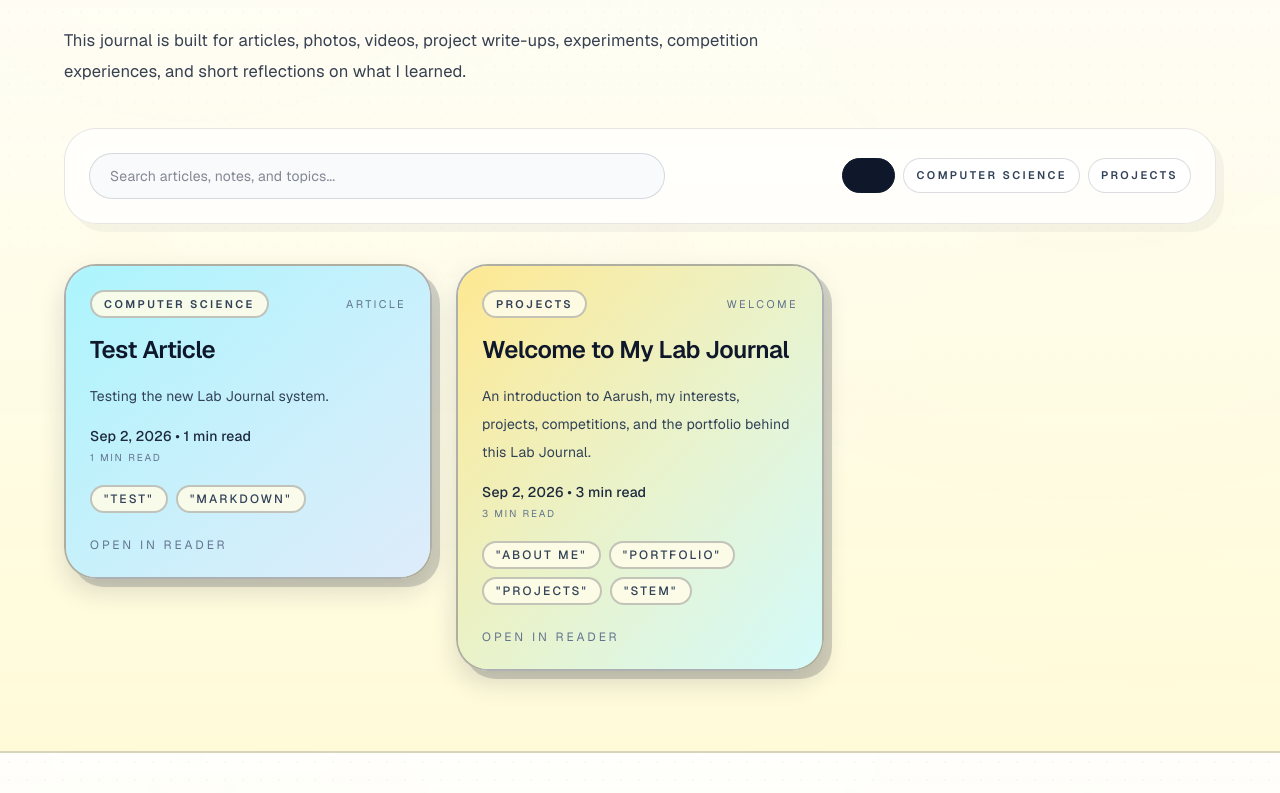
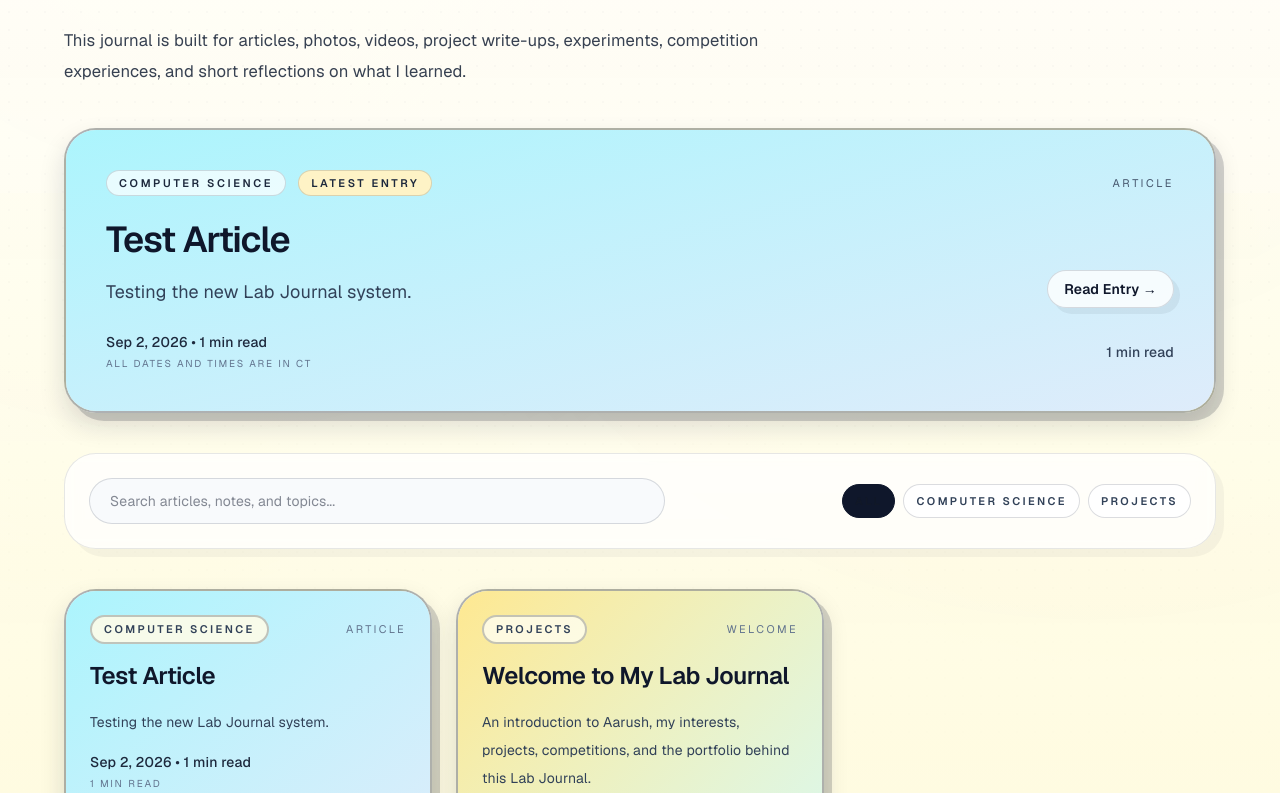
Before and after one commit to Sac-da-ROOK/portfolio, a Next.js app: page /lab-journal in a window 1280 px wide. Shown: the part 2207-3000 px from the top of the page. Built offline with nearby package versions, Linux system fonts and the light colour scheme; no server answers.

Commit message:
Add featured latest Lab Journal entry

```diff
--- a/src/app/lab-journal/page.tsx
+++ b/src/app/lab-journal/page.tsx
@@ -48,6 +48,7 @@ export const dynamic = 'force-dynamic';
 export default async function LabJournalPage() {
     const journalEntries = await getJournalEntries();
     const latestArticleLabel = journalEntries[0]?.title ?? "No published articles yet";
+    const latestEntry = journalEntries[0] ?? null;
 
     return (
         <main id="main-content" className="min-h-screen">
--- a/src/components/LabJournalExplorer.tsx
+++ b/src/components/LabJournalExplorer.tsx
@@ -12,6 +12,8 @@ type LabJournalExplorerProps = {
 export default function LabJournalExplorer({ entries }: LabJournalExplorerProps) {
     const [query, setQuery] = useState("");
     const [activeCategory, setActiveCategory] = useState("All");
+
+    const latestEntry = entries[0] ?? null;
 
     const categories = useMemo(() => {
         const uniqueCategories = Array.from(new Set(entries.map((entry) => entry.category).filter(Boolean)));
@@ -38,6 +40,55 @@ export default function LabJournalExplorer({ entries }: LabJournalExplorerProps)
 
     return (
         <>
+            {latestEntry ? (
+                <div className="mt-10">
+                    <Link href={createEntryHref(latestEntry.slug)} className="group block">
+                        <article className="interactive-card glass-card relative overflow-hidden rounded-[2rem] border border-slate-900/15 bg-white/80 p-6 shadow-[12px_12px_0_rgba(15,23,42,0.08)] ui-transition hover:-translate-y-1 hover:border-cyan-400/30 sm:p-8 lg:p-10">
+                            <div className={`absolute inset-0 bg-gradient-to-br ${latestEntry.accent} opacity-90`} aria-hidden="true" />
+                            <div className="relative z-10">
+                                <div className="flex flex-col gap-3 sm:flex-row sm:items-center sm:justify-between">
+                                    <div className="flex flex-wrap items-center gap-3">
+                                        <span className="rounded-full border border-slate-900/15 bg-white/70 px-3 py-1 text-[11px] font-semibold uppercase tracking-[0.24em] text-slate-800">
+                                            {latestEntry.category}
+                                        </span>
+                                        <span className="rounded-full border border-slate-900/15 bg-amber-100 px-3 py-1 text-[11px] font-semibold uppercase tracking-[0.24em] text-slate-800">
+                                            LATEST ENTRY
+                                        </span>
+                                        {isNewJournalEntry(latestEntry.date, latestEntry.time) ? (
+                                            <span className="rounded-full border border-emerald-500/30 bg-emerald-100 px-3 py-1 text-[10px] font-bold uppercase tracking-[0.24em] text-emerald-700">
+                                                New
+                                            </span>
+                                        ) : null}
+                                    </div>
+                                    <span className="text-[11px] uppercase tracking-[0.24em] text-slate-600">{latestEntry.format}</span>
+                                </div>
+
+                                <div className="mt-6 grid gap-6 lg:grid-cols-[1.2fr_0.8fr] lg:items-end">
+                                    <div>
+                                        <h3 className="text-3xl font-semibold tracking-[-0.03em] text-slate-900 sm:text-4xl">{latestEntry.title}</h3>
+                                        <p className="mt-4 max-w-2xl text-base leading-8 text-slate-700 sm:text-lg">{latestEntry.description}</p>
+                                    </div>
+
+                                    <div className="flex justify-start lg:justify-end">
+                                        <span className="inline-flex items-center gap-2 rounded-full border border-slate-900/15 bg-white/80 px-4 py-2 text-sm font-semibold text-slate-900 shadow-[6px_6px_0_rgba(15,23,42,0.06)] transition-transform group-hover:-translate-y-0.5">
+                                            Read Entry →
+                                        </span>
+                                    </div>
+                                </div>
+
+                                <div className="mt-6 flex flex-col gap-3 sm:flex-row sm:items-center sm:justify-between">
+                                    <div>
+                                        <p className="text-sm font-medium text-slate-800">{formatJournalMeta(latestEntry.date, latestEntry.time, latestEntry.content ?? latestEntry.description)}</p>
+                                        <p className="mt-1 text-[10px] uppercase tracking-[0.18em] text-slate-500">All dates and times are in CT</p>
+                                    </div>
+                                    <div className="text-sm font-medium text-slate-700">{getReadingTime(latestEntry.content ?? latestEntry.description)}</div>
+                                </div>
+                            </div>
+                        </article>
+                    </Link>
+                </div>
+            ) : null}
+
             <div className="mt-10 rounded-[2rem] border border-slate-900/10 bg-white/75 p-4 shadow-[8px_8px_0_rgba(15,23,42,0.04)] backdrop-blur-sm sm:p-6">
                 <div className="flex flex-col gap-4 lg:flex-row lg:items-center lg:justify-between">
                     <label className="relative block w-full max-w-xl">
@@ -57,8 +108,8 @@ export default function LabJournalExplorer({ entries }: LabJournalExplorerProps)
                                 type="button"
                                 onClick={() => setActiveCategory(category)}
                                 className={`rounded-full border px-3 py-2 text-[11px] font-semibold uppercase tracking-[0.22em] transition ${activeCategory === category
-                                        ? "border-slate-900 bg-slate-900 text-white"
-                                        : "border-slate-900/15 bg-white text-slate-700 hover:border-slate-900/25"
+                                    ? "border-slate-900 bg-slate-900 text-white"
+                                    : "border-slate-900/15 bg-white text-slate-700 hover:border-slate-900/25"
                                     }`}
                             >
                                 {category}
```
